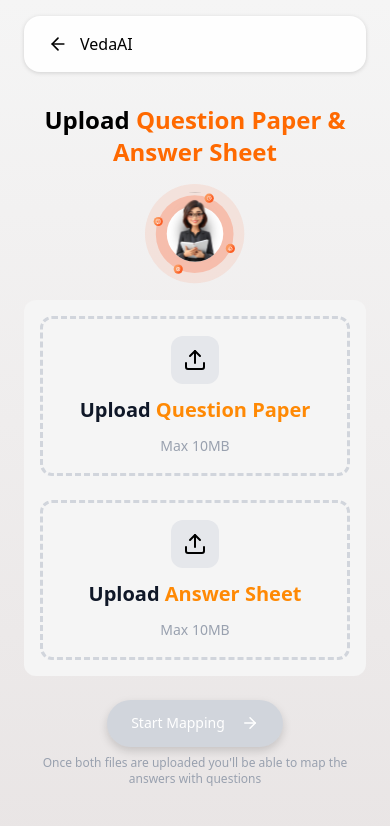
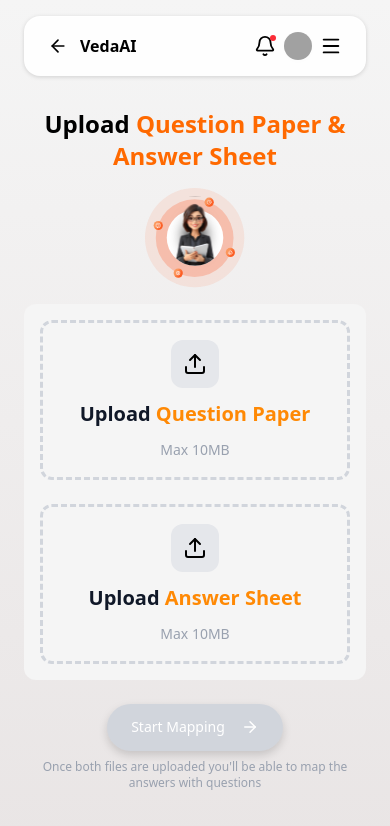
Before and after one commit to Navvyaa/ExamindAI, a Next.js app: page / in a window 390 px wide. Shown: the top 826 px of the page. Built offline with nearby package versions, Linux system fonts and the light colour scheme.

Commit message:
feat: add ErrorScreen component and update processing step handling;

```diff
--- a/app/globals.css
+++ b/app/globals.css
@@ -22,7 +22,7 @@
 }
 
 body {
-  background: var(--background);
+    background-image: linear-gradient(180deg, #F5F5F5 0%, #E9E5E5 100%);
   color: var(--foreground);
   font-family: var(--font-poppins-next), sans-serif;
 }
--- a/app/page.tsx
+++ b/app/page.tsx
@@ -10,6 +10,7 @@ import UploadScreen from "@/components/screens/UploadScreen";
 import ExtractionScreen from "@/components/screens/ExtractionScreen";
 import QuestionList from "@/components/review/QuestionList";
 import ReviewScreen from "@/components/screens/ReviewScreen";
+import ErrorScreen from "@/components/screens/ErrorScreen";
 import SidePanel from "@/components/SidePanel";
 
 
@@ -29,8 +30,8 @@ export default function Home() {
         case "grading":
           return <ExtractionScreen />;
 
-          // case "error":
-          // return <Error />;
+          case "error":
+          return <ErrorScreen />;
       case "mapping-answers":
       case "complete":
         return <ReviewScreen/>
@@ -41,7 +42,7 @@ export default function Home() {
   };
 
 return (
-  <main className="h-dvh flex gap-6 text-black px-6 py-4 bg-[linear-gradient(180deg,_#F5F5F5_0%,_#E9E5E5_100%)]">
+  <main className="h-dvh max-h-full flex gap-6 text-black px-6 py-4 bg-[linear-gradient(180deg,_#F5F5F5_0%,_#E9E5E5_100%)]">
       <div className="hidden md:block">
       <SidePanel/>
       </div>
--- a/components/Navbar.tsx
+++ b/components/Navbar.tsx
@@ -1,5 +1,5 @@
 import React from 'react'
-import { ArrowLeft, Clipboard, HelpCircle, Bell, ChevronDown, SparkleIcon } from 'lucide-react'
+import { ArrowLeft, Clipboard, HelpCircle, Bell, ChevronDown, SparkleIcon, MenuIcon } from 'lucide-react'
 import { useAssessmentStore } from '@/store/assessmentStore'
 
 export default function Navbar() {
@@ -35,7 +35,15 @@ export default function Navbar() {
             <div className='md:hidden flex items-center justify-between'>
                 <div className='flex items-center gap-3'>
                     <ArrowLeft size={20}/>
-                    <p className=''>VedaAI</p>
+                    <p className='font-bold'>VedaAI</p>
+                </div>
+                <div className='flex items-center gap-2 font-bold'>
+                    <div className='relative '>
+                        <Bell size={22} />
+                        <div className='w-1.5 h-1.5 rounded-full bg-red-500 absolute top-0 right-0' />
+                    </div>
+                    <div className='w-7 h-7 rounded-full bg-neutral-400'/>
+                    <MenuIcon size={22} />
                 </div>
 
             </div>
--- /dev/null
+++ b/components/screens/ErrorScreen.tsx
@@ -0,0 +1,51 @@
+"use client";
+
+import { useEffect } from "react";
+import { useAssessmentStore } from "@/store/assessmentStore";
+import { AlertCircle, RotateCcw } from "lucide-react";
+
+export default function ErrorScreen() {
+    const { error, setProcessingStep, resetAssessment } = useAssessmentStore();
+
+    useEffect(() => {
+        const timer = setTimeout(() => {
+            resetAssessment();
+            setProcessingStep("idle");
+        }, 5000);
+
+        return () => clearTimeout(timer);
+    }, [setProcessingStep, resetAssessment]);
+
+    return (
+        <div className="h-full min-h-0 flex flex-col items-center justify-center">
+            <div className="flex flex-col items-center justify-center text-center">
+                <div className="w-24 h-24 bg-red-100 rounded-full flex items-center justify-center mb-8">
+                    <AlertCircle className="text-red-600" size={48} />
+                </div>
+
+                <h1 className="lg:text-3xl text-xl font-bold text-gray-900 mb-4">
+                    Oops! Something went wrong
+                </h1>
+
+                <p className="lg:text-lg text-gray-600 lg:mb-8 mb-3 max-w-md">
+                    {error || "An unexpected error occurred during processing."}
+                </p>
+
+                <div className="flex items-center justify-center text-base text-gray-500 mb-8">
+                    <RotateCcw size={20} className="mr-3 animate-spin" />
+                    Resetting in 5 seconds...
+                </div>
+
+                <button
+                    onClick={() => {
+                        resetAssessment();
+                        setProcessingStep("idle");
+                    }}
+                    className="w-full bg-orange-500 hover:bg-orange-600 text-white font-semibold py-2 px-4 rounded-xl transition lg:text-lg"
+                >
+                    Reset Now
+                </button>
+            </div>
+        </div>
+    );
+}
--- a/components/screens/ExtractionScreen.tsx
+++ b/components/screens/ExtractionScreen.tsx
@@ -17,7 +17,7 @@ export default function ExtractionScreen(){
     }
    }
   return (
-    <div className='w-full h-full flex items-center justify-center bg-white rounded-xl p-6 flex-col gap-6'>
+    <div className='w-full h-full flex items-center justify-center bg-white rounded-xl p-6 flex-col gap-3'>
         <Image src="/Loading.svg" width={200} height={200} alt='Loading...' className='animate-pulse'/>
         <p className='lg:text-3xl font-bold mt-6 '>{header()}</p>
         <p className='text-gray-400'>This may take a while.</p>
--- a/components/screens/UploadScreen.tsx
+++ b/components/screens/UploadScreen.tsx
@@ -104,6 +104,6 @@ export default function Uploadscreen() {
                     <p>Start Mapping</p> <ArrowRight size={18} />
                 </button>
             </div>
-            <p className="text-center mt-2 text-xs text-gray-400">Once both files are uploaded you'll be able to map the answers with questions</p></div>
+            <p className="text-center my-2 text-xs text-gray-400">Once both files are uploaded you'll be able to map the answers with questions</p></div>
     )
 }
--- a/lib/ai/gemini.ts
+++ b/lib/ai/gemini.ts
@@ -1,6 +1,10 @@
 import { GoogleGenerativeAI } from "@google/generative-ai";
 
 export const genAI = new GoogleGenerativeAI(process.env.GEMINI_API_KEY!);
+const apiKey = process.env.GEMINI_API_KEY;
+console.log("Gemini API key exists:", !!apiKey);
+console.log("Gemini API key length:", apiKey?.length);
+
 export const model = genAI.getGenerativeModel({
   model: "gemini-3.6-flash",
   generationConfig: { responseMimeType: "application/json" },
--- a/store/assessmentStore.ts
+++ b/store/assessmentStore.ts
@@ -58,7 +58,7 @@ export const useAssessmentStore =
 
     selectedQuestionId: null,
 
-    processingStep: "idle",
+    processingStep: "error",
     answerSheetPages: [],
     error: null,
 
```
